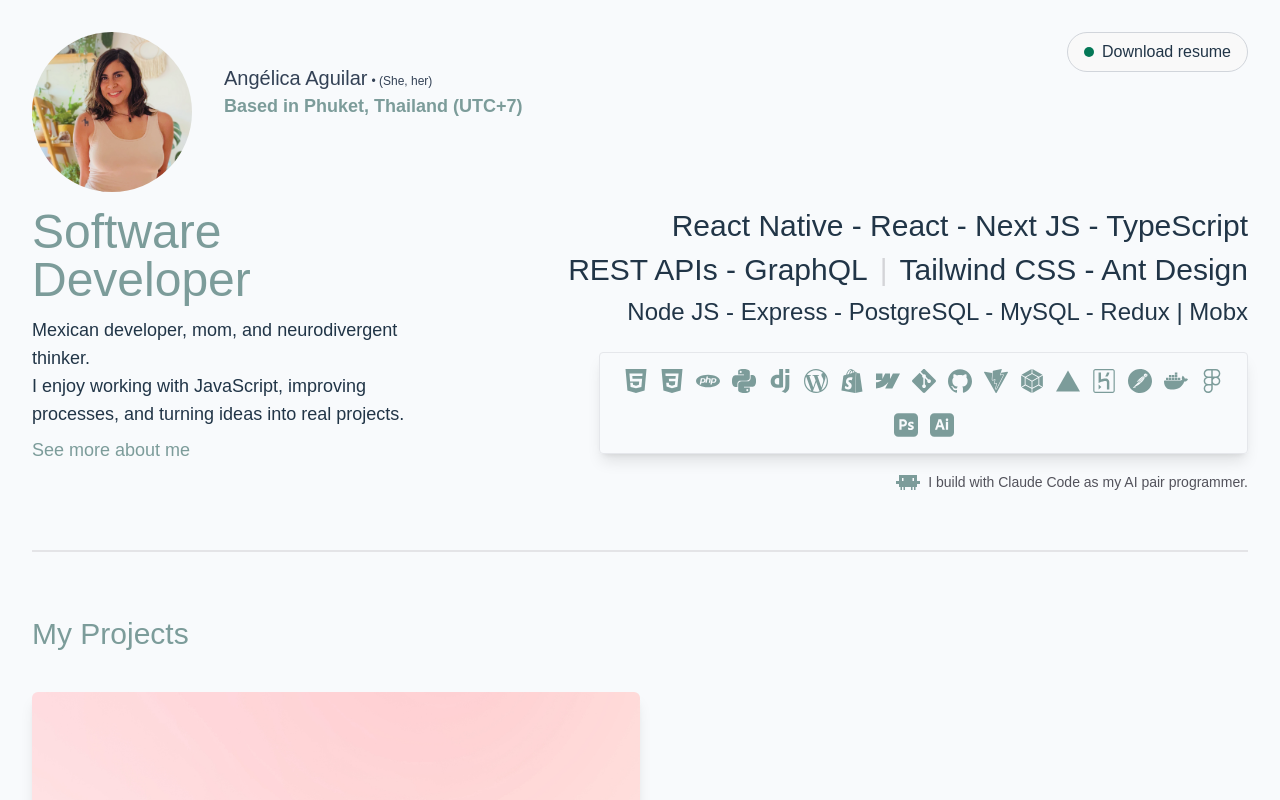
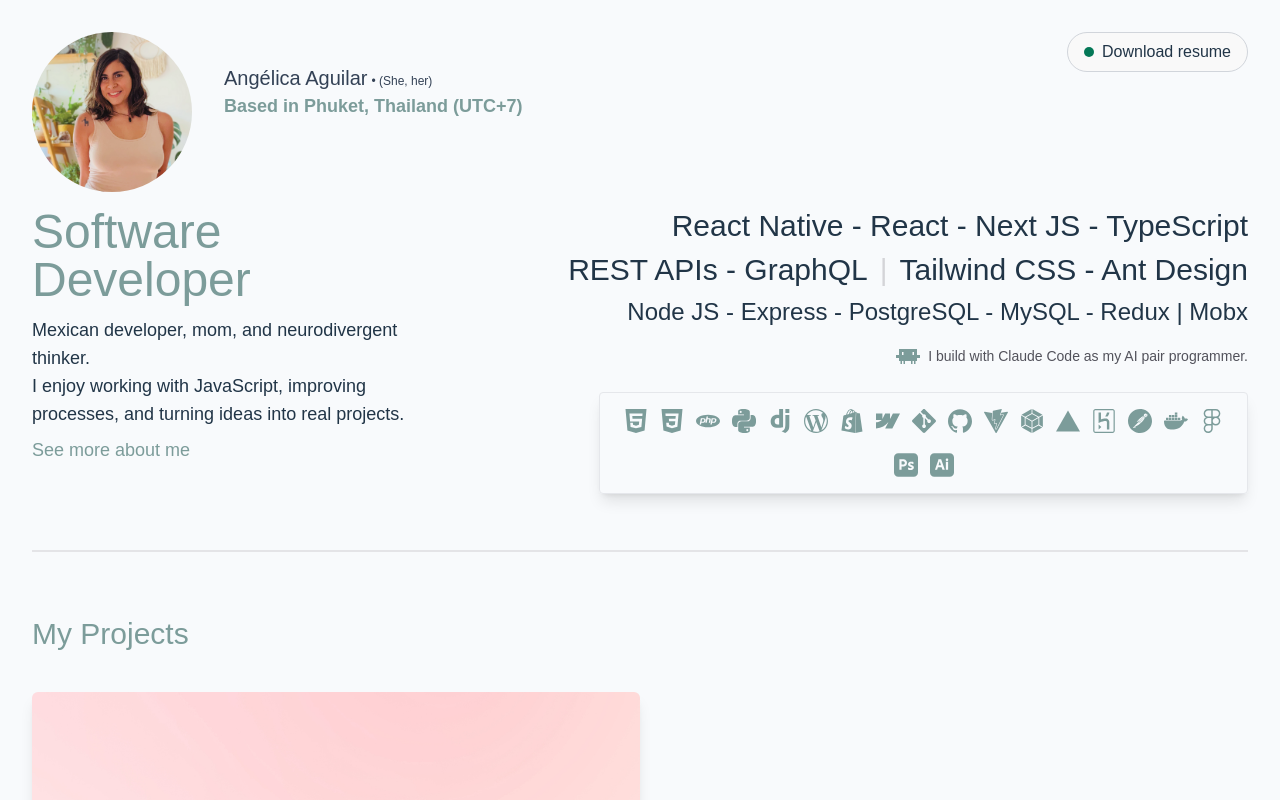
Before and after one commit to soyAngelica/portfolio2022, a React (Vite) app: page / in a window 1280 px wide. Shown: the top 800 px of the page. Built offline with nearby package versions, Linux system fonts and the light colour scheme; a web font is replaced by a local one.

Commit message:
move stack

```diff
--- a/src/components/Hero/Hero.tsx
+++ b/src/components/Hero/Hero.tsx
@@ -25,18 +25,20 @@ const Hero = () => {
           </p>
           <p className="text-lg md:text-3xl mb-1 md:mb-2">
             REST APIs - GraphQL
-            <span className="text-zinc-300 mx-3" aria-hidden="true">|</span>
+            <span className="text-zinc-300 mx-3" aria-hidden="true">
+              |
+            </span>
             Tailwind CSS - Ant Design
           </p>
           <p className="text-sm md:text-2xl mb-2">
             Node JS - Express - PostgreSQL - MySQL - Redux | Mobx
           </p>
         </div>
-        <div className="flex text-right md:justify-end mt-6">
-          <StackSlider />
-        </div>
         <p className="flex items-center gap-2 md:justify-end mt-4 text-sm text-zinc-600">
-          <span className="inline-block shrink-0" style={{ width: "24px", height: "24px" }}>
+          <span
+            className="inline-block shrink-0"
+            style={{ width: "24px", height: "24px" }}
+          >
             <svg xmlns="http://www.w3.org/2000/svg" viewBox="0 0 24 24">
               <path
                 clip-rule="evenodd"
@@ -48,6 +50,9 @@ const Hero = () => {
           </span>
           I build with Claude Code as my AI pair programmer.
         </p>
+        <div className="flex text-right md:justify-end mt-6">
+          <StackSlider />
+        </div>
       </div>
     </div>
   );
```
